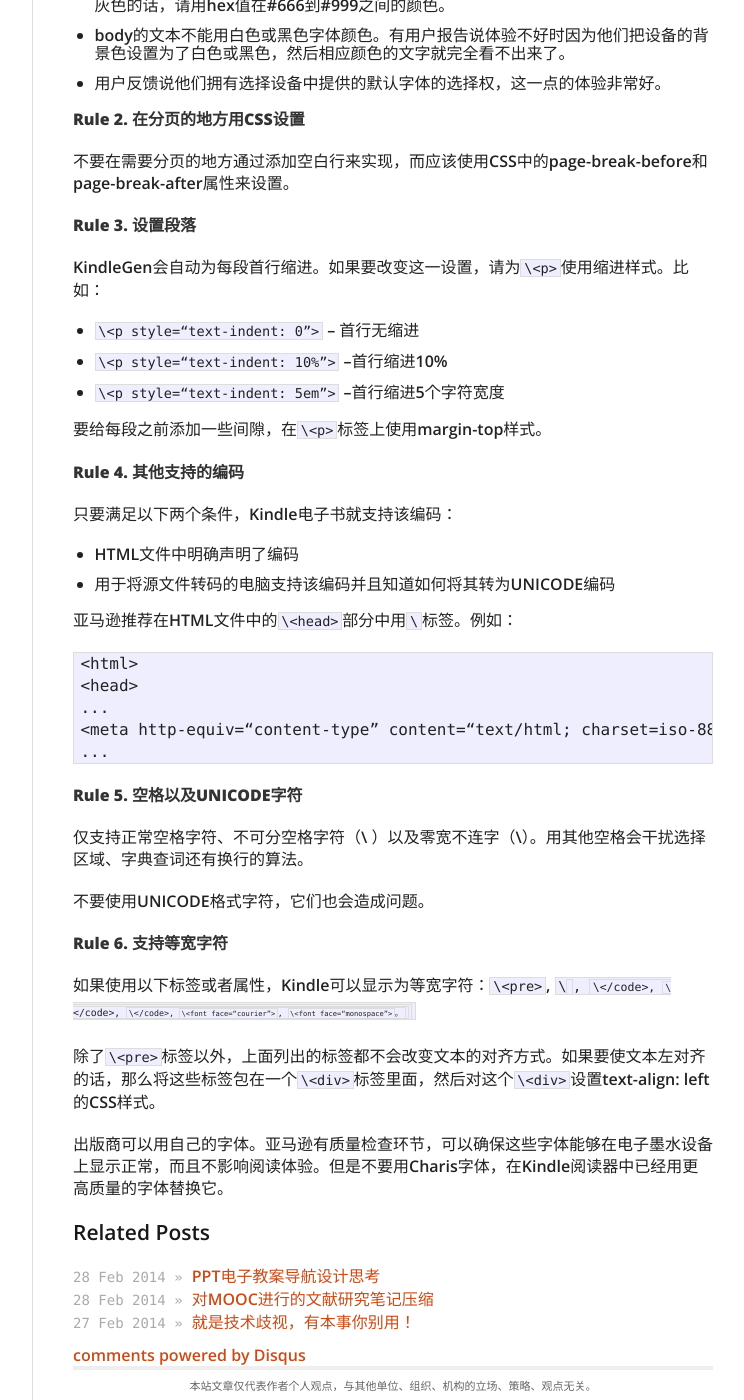
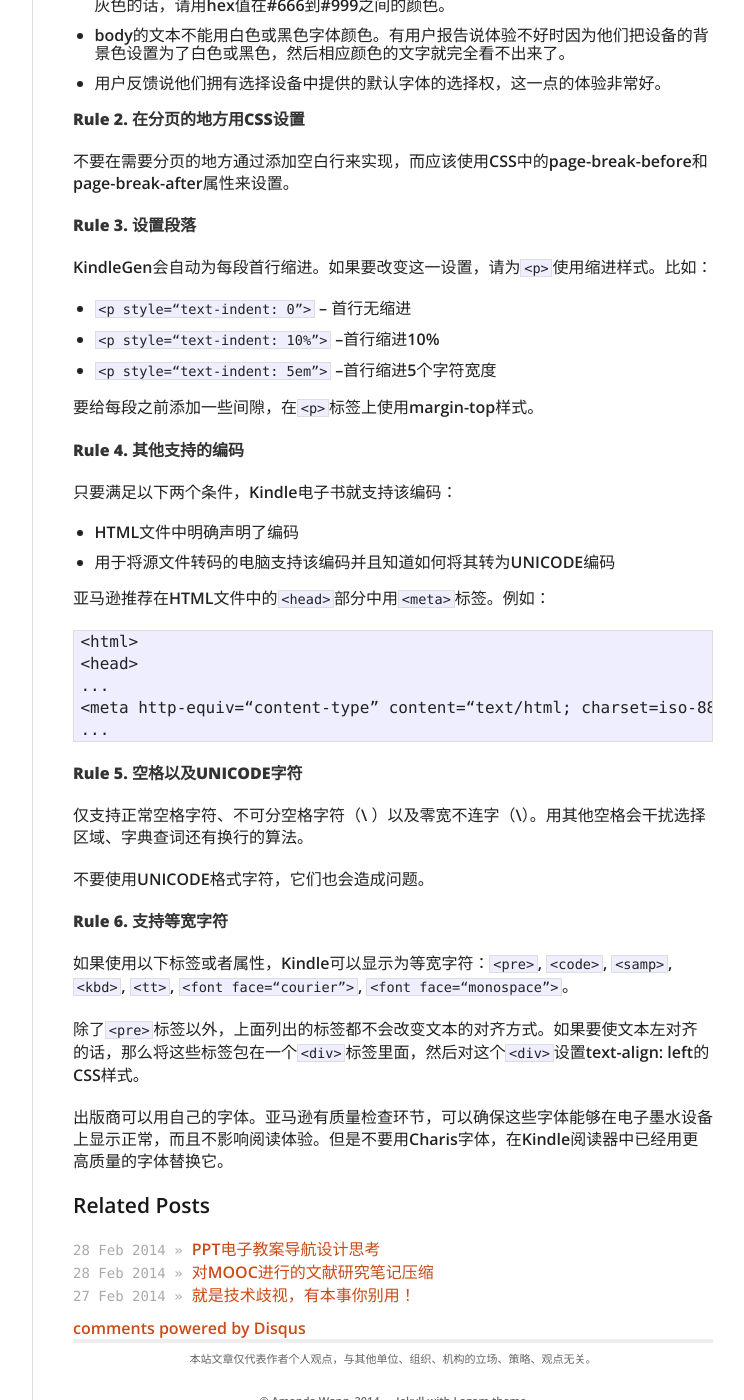
Before and after one commit to fantaghiro/fantaghiro.github.io, a Jekyll site: the page built from _posts/2014-03-01-Kindle-Training-Day3.markdown, in a window 1280 px wide and 1400 px high, scrolled down 1298 px. Shown: the whole window, without its empty margins (378-1122 px from the left). Built offline with Jekyll 4.4.1, drawn with Linux system fonts in a browser that asks for light colours; nearby versions of some CDN libraries; comment, search, counter and statistics services are not loaded; part of the change alters nothing that is shown; some of the changed text lies outside the part shown.

Commit message:
Update 2014-03-01-Kindle-Training-Day3.markdown

```diff
--- a/_posts/2014-03-01-Kindle-Training-Day3.markdown
+++ b/_posts/2014-03-01-Kindle-Training-Day3.markdown
@@ -37,7 +37,7 @@ tags:
 
 流式排版的Kindle电子书中body的文本必须都是默认的设置。亚马逊鼓励内容创造者可以对标题，特殊段落、脚注、图表等用富有创新性的样式，但绝对不是body的文本。因为对body文本的样式设置都会覆盖掉用户自选的阅读的设置，这样，用户就会报告说阅读体验差。下面是几个最为重要的点需要提请注意：
 * body的文本不能有强制对齐（比如左对齐或两段对齐）
-* body的文本必须用默认的字号和行距。不能用类似<code>\<font size=“...”></code>这样的样式标签或者在CSS中更改字号和行距。
+* body的文本必须用默认的字号和行距。不能用类似<code>&lt;font size=“...”></code>这样的样式标签或者在CSS中更改字号和行距。
 * body的文本不能全部设置为粗体或者斜体，只能对其中的个别文字进行粗体或斜体设置。
 * body的文本不能通篇用一个强制的颜色。如果你想在某个章节强制使用某种颜色，请不要用太浅或太深的颜色。非常浅的颜色在白色背景的设备或电子墨水设备上，会因为对比度不足而看不清楚。而非常深的颜色在设置为黑色背景的设备上又看不清楚。如果用灰色的话，请用hex值在#666到#999之间的颜色。
 * body的文本不能用白色或黑色字体颜色。有用户报告说体验不好时因为他们把设备的背景色设置为了白色或黑色，然后相应颜色的文字就完全看不出来了。
@@ -49,12 +49,12 @@ tags:
 
 **Rule 3. 设置段落**
 
-KindleGen会自动为每段首行缩进。如果要改变这一设置，请为<code>\<p></code>使用缩进样式。比如：
-* <code>\<p style=“text-indent: 0”></code> -- 首行无缩进
-* <code>\<p style=“text-indent: 10%”></code> --首行缩进10%
-* <code>\<p style=“text-indent: 5em”></code> --首行缩进5个字符宽度
+KindleGen会自动为每段首行缩进。如果要改变这一设置，请为<code>&lt;p></code>使用缩进样式。比如：
+* <code>&lt;p style=“text-indent: 0”></code> -- 首行无缩进
+* <code>&lt;p style=“text-indent: 10%”></code> --首行缩进10%
+* <code>&lt;p style=“text-indent: 5em”></code> --首行缩进5个字符宽度
 
-要给每段之前添加一些间隙，在<code>\<p></code>标签上使用margin-top样式。
+要给每段之前添加一些间隙，在<code>&lt;p></code>标签上使用margin-top样式。
 
 **Rule 4. 其他支持的编码**
 
@@ -62,7 +62,7 @@ KindleGen会自动为每段首行缩进。如果要改变这一设置，请为<c
 * HTML文件中明确声明了编码
 * 用于将源文件转码的电脑支持该编码并且知道如何将其转为UNICODE编码
 
-亚马逊推荐在HTML文件中的<code>\<head></code>部分中用<code>\<meta></code>标签。例如：
+亚马逊推荐在HTML文件中的<code>&lt;head></code>部分中用<code>&lt;meta></code>标签。例如：
 
 <pre>
 &lt;html&gt;
@@ -80,8 +80,8 @@ KindleGen会自动为每段首行缩进。如果要改变这一设置，请为<c
 
 **Rule 6. 支持等宽字符**
 
-如果使用以下标签或者属性，Kindle可以显示为等宽字符：<code>\<pre></code>, <code>\<code></code>, <code>\<samp></code>, <code>\<kbd></code>, <code>\<tt></code>, <code>\<font face=“courier”></code>, <code>\<font face=“monospace”></code>。
+如果使用以下标签或者属性，Kindle可以显示为等宽字符：<code>&lt;pre></code>, <code>&lt;code></code>, <code>&lt;samp></code>, <code>&lt;kbd></code>, <code>&lt;tt></code>, <code>&lt;font face=“courier”></code>, <code>&lt;font face=“monospace”></code>。
 
-除了<code>\<pre></code>标签以外，上面列出的标签都不会改变文本的对齐方式。如果要使文本左对齐的话，那么将这些标签包在一个<code>\<div></code>标签里面，然后对这个<code>\<div></code>设置text-align: left的CSS样式。
+除了<code>&lt;pre></code>标签以外，上面列出的标签都不会改变文本的对齐方式。如果要使文本左对齐的话，那么将这些标签包在一个<code>&lt;div></code>标签里面，然后对这个<code>&lt;div></code>设置text-align: left的CSS样式。
 
 出版商可以用自己的字体。亚马逊有质量检查环节，可以确保这些字体能够在电子墨水设备上显示正常，而且不影响阅读体验。但是不要用Charis字体，在Kindle阅读器中已经用更高质量的字体替换它。
```
